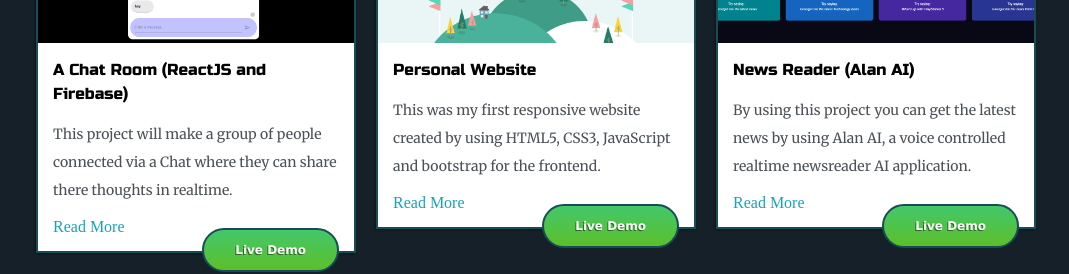
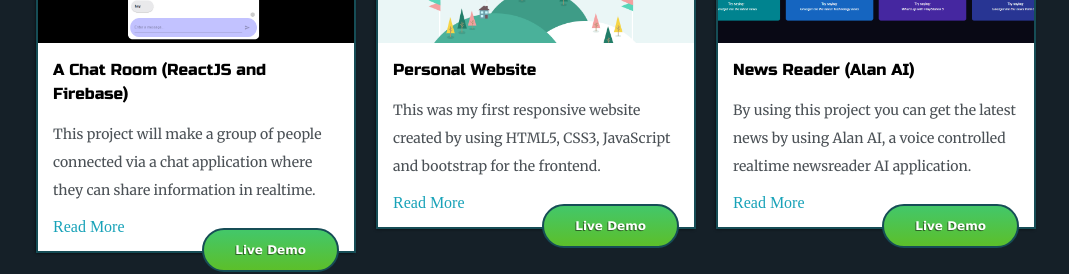
Before and after one commit to praneeth-gunti/Portfolio, a plain HTML site: page index.html in a window 1280 px wide. Shown: the part 1800-2074 px from the top of the page, without its empty margins (104-1173 px from the left). Drawn offline with Linux system fonts and the light colour scheme.

Commit message:
Update index.html

```diff
--- a/index.html
+++ b/index.html
@@ -133,7 +133,7 @@
                       <img class = "thumbnail" src="images/chat.png" alt="">
                       <div class="post-preview">
                           <h6 class="post-title">A Chat Room (ReactJS and Firebase)</h6>
-                          <p class="post-intro">This project will make a group of people connected via a Chat where they can share there thoughts in realtime.</p>
+                          <p class="post-intro">This project will make a group of people connected via a chat application where they can share information in realtime.</p>
                           <a href="post.html">Read More</a>
                             <a target ="_blank" href="https://facebook-messenger-clone-c01e0.web.app/" class="post-myButton">Live Demo</a>
                       </div>
```
